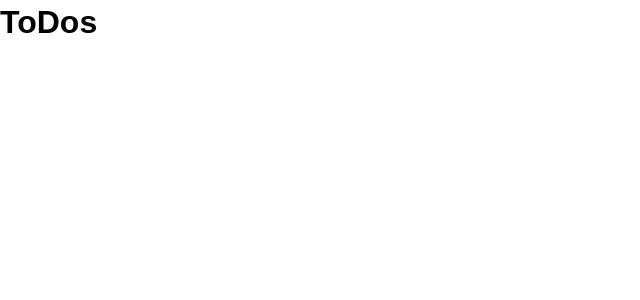
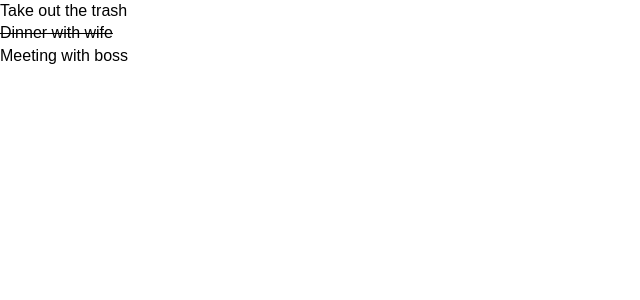
Before and after one commit to meisREAL/React-crash-classC, a React (Create React App) app in the folder react-crash-classc/: page / in a window 1280 px wide. Shown: the top 300 px of the page, without its empty margins (0-640 px from the left). Built offline with nearby package versions, Linux system fonts and the light colour scheme.

Commit message:
how to use basic dynamic styling

```diff
--- a/react-crash-classc/src/App.js
+++ b/react-crash-classc/src/App.js
@@ -13,7 +13,7 @@
       {
         id: 2,
         title: 'Dinner with wife',
-        completed: false,
+        completed: true,
       },
       {
         id: 3,
--- /dev/null
+++ b/react-crash-classc/src/components/ToDoItem.js
@@ -0,0 +1,34 @@
+import React, { Component } from 'react'
+import PropTypes from 'prop-types'
+
+
+export class ToDoItem extends Component {
+    getStyle = () => {
+        if (this.props.todo.completed) {
+            return {
+                textDecoration: 'line-through'
+            }
+        } else {
+            return {
+                textDecoration: 'none'
+            }
+        }
+    }
+
+    render() {
+        return (
+            <div style={this.getStyle()}>
+                <p>{this.props.todo.title}</p>
+            </div>
+        )
+    }
+}
+
+//* PropTypes
+ToDoItem.propTypes = {
+    todo: PropTypes.object.isRequired
+}
+
+
+
+export default ToDoItem
--- a/react-crash-classc/src/components/ToDos.js
+++ b/react-crash-classc/src/components/ToDos.js
@@ -1,14 +1,18 @@
 import React, { Component } from "react";
+import ToDoItem from "./ToDoItem";
+import PropTypes from 'prop-types'
 
 class ToDos extends Component {
     render() {
-        console.log(this.props.todos)
-        return (
-            <div>
-                <h1>ToDos</h1>
-            </div>
-        );
+        return this.props.todos.map((todo) => (
+            <ToDoItem key={todo.id} todo={todo} />
+        ));
     }
 }
 
+//* PropTypes
+ToDos.propTypes = {
+    todos: PropTypes.array.isRequired
+}
+
 export default ToDos
```
